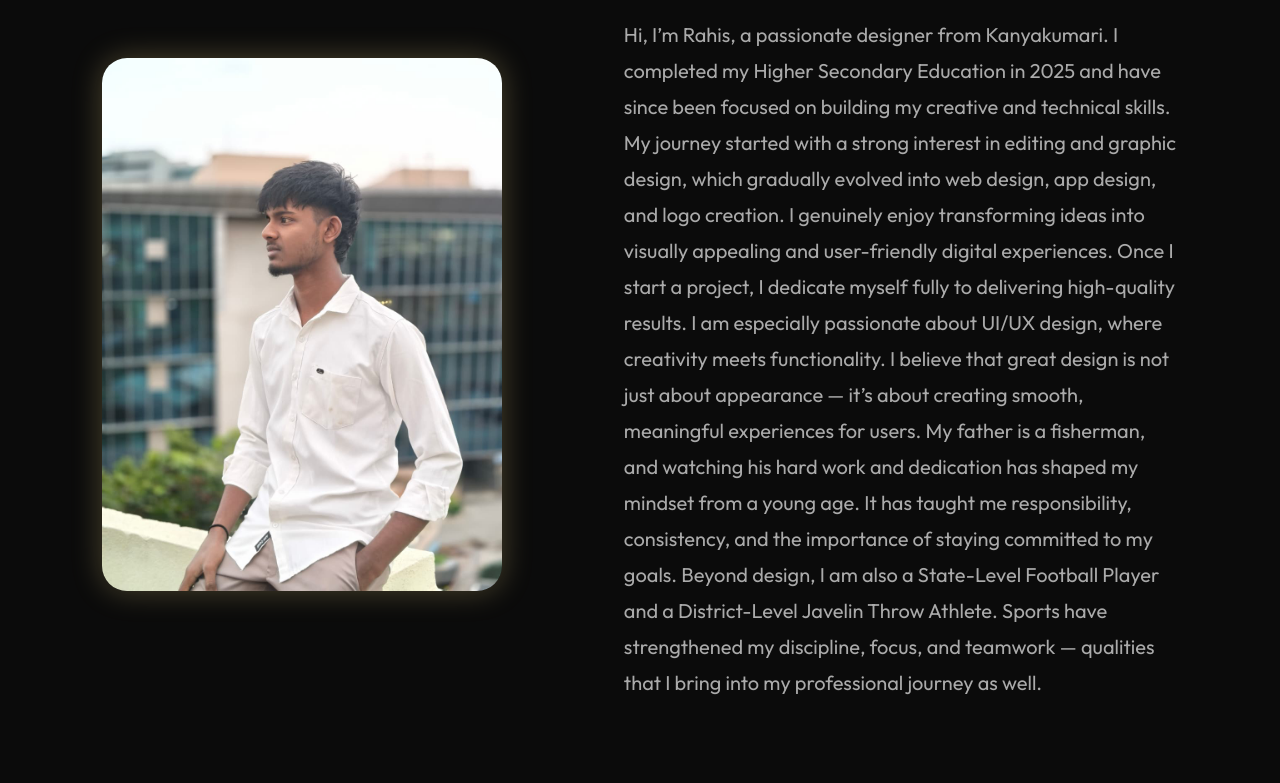
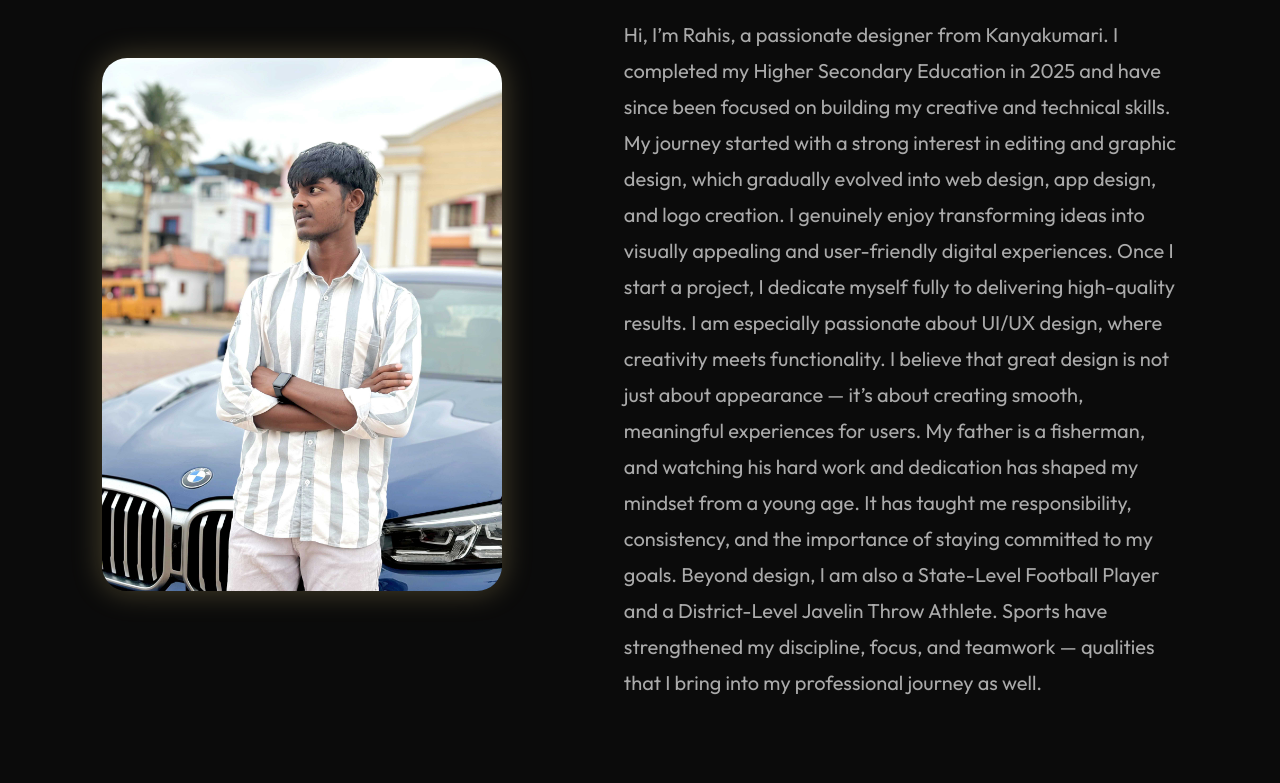
Before and after one commit to rahiseyyy/portfolio, a plain HTML site: page index.html in a window 1280 px wide. Shown: the part 982-1765 px from the top of the page. Drawn offline with nearby package versions, Linux system fonts and the light colour scheme.

Commit message:
change image

```diff
--- a/index.html
+++ b/index.html
@@ -56,7 +56,7 @@
 
         <!-- YOUR IMAGE -->
         <div class="about-image">
-          <img src="./assets/port.new.jpeg" alt="Rahis">
+          <img src="./assets/rahis.jpg" alt="Rahis">
         </div>
 
         <!-- ABOUT TEXT -->
```
Also changed, not shown: assets/rahis.jpg (added).
